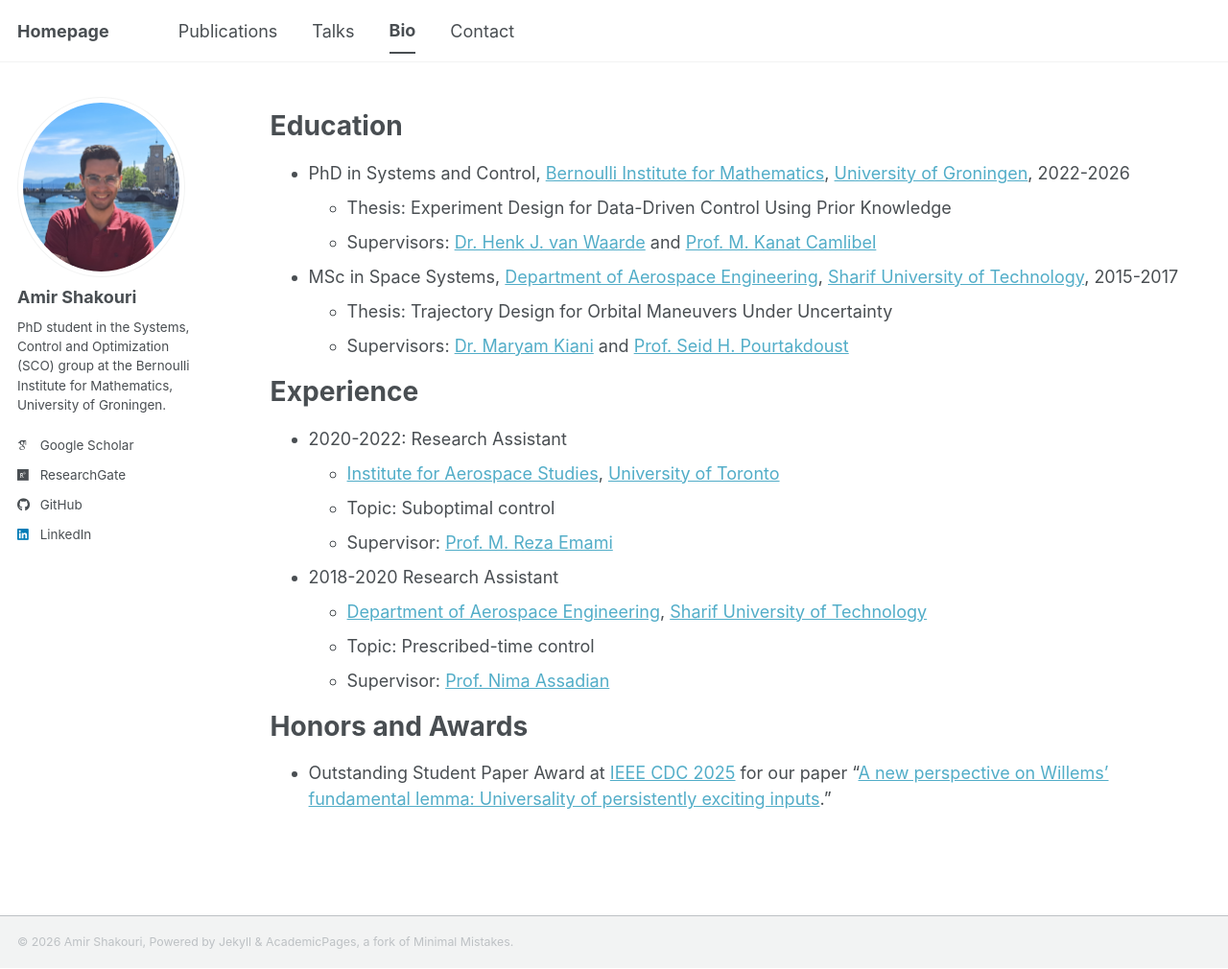
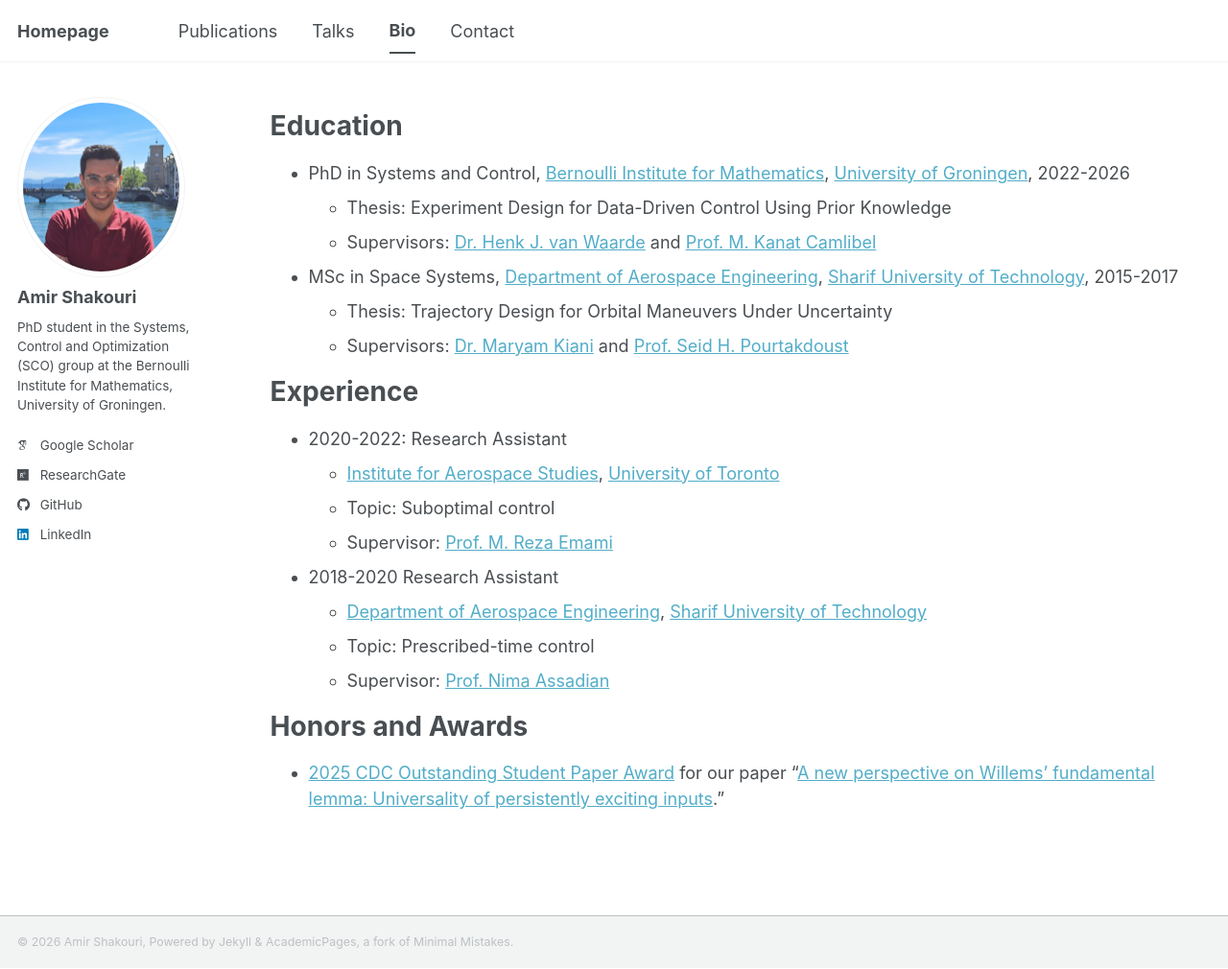
Before and after one commit to a-shakouri/a-shakouri.github.io, a Jekyll site: the page built from _pages/cv.md, in a window 1280 px wide and 1010 px high. Shown: the whole window at 96% size. Built offline with Jekyll 4.4.1, drawn with Linux system fonts in a browser that asks for light colours; some web fonts are replaced; a script bundle is joined from its source files by our own code; library files that are not in the unit come from our copies.

Commit message:
Update cv.md

```diff
--- a/_pages/cv.md
+++ b/_pages/cv.md
@@ -34,4 +34,4 @@ Experience
 Honors and Awards
 =====
 
-* Outstanding Student Paper Award at [IEEE CDC 2025](https://cdc2025.ieeecss.org/) for our paper "[A new perspective on Willems’ fundamental lemma: Universality of persistently exciting inputs](https://ieeexplore.ieee.org/document/11022745)."
+* [2025 CDC Outstanding Student Paper Award](https://ieeexplore.ieee.org/document/11478593) for our paper "[A new perspective on Willems’ fundamental lemma: Universality of persistently exciting inputs](https://ieeexplore.ieee.org/document/11022745)."
```
